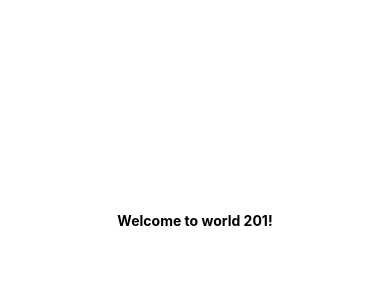
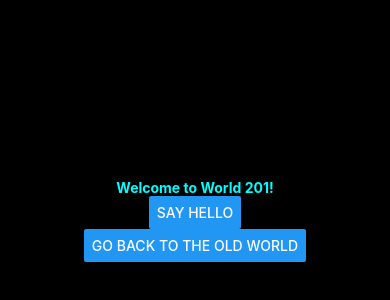
Before and after one commit to Atanwipro201/musync, a React Native app: screen / in a window 390 px wide. Shown: the part 202-502 px from the top of the page. Built offline with nearby package versions, Linux system fonts and the light colour scheme.

Commit message:
Day 3 add components or screens and buttons to test,btw the go back btn doesn't work

```diff
--- a/App.js
+++ b/App.js
@@ -1,21 +1,21 @@
 import { StatusBar } from 'expo-status-bar';
 import React from 'react';
-import { StyleSheet, Text, View } from 'react-native';
+import { StyleSheet, View } from 'react-native';
 import Main from "./screens/main"
 
 
 export default function App() {
   return (
     <View style={styles.container}>
-      <Main />
-      <StatusBar style="auto" />
+      <StatusBar style="auto"/>
+      <Main/>
     </View>
   );
 }
 const styles = StyleSheet.create({
   container: {
     flex: 1,
-    backgroundColor: '#fff',
+    backgroundColor: 'black',
     alignItems: 'center',
     justifyContent: 'center',
   }
--- a/screens/main.js
+++ b/screens/main.js
@@ -1,16 +1,25 @@
 
 import React from 'react';
-import { StyleSheet, Text } from 'react-native';
+import { StyleSheet, Text, Button } from 'react-native';
 
 export default function Main() {
   return (
-      <Text style={styles.imptext}>Welcome to world 201!</Text>
+    <>
+      <Text style={styles.imptext}>Welcome to World 201!</Text>
+      <Button title='say hello' style={styles.nativeButton} onPress={()=>{alert("hello world")}}></Button>
+      <Button title='go back to the old world' style={styles.nativeButton} onPress={()=>{alert("hello world")}}></Button>
+    </>
   );
 }
 
 const styles = StyleSheet.create({
   imptext:{
     fontWeight:"bold",
+    fontSize:"40",
+    color:"cyan"
+  },
+  nativeButton:{
+    color:"white",
     fontSize:"30"
   }
 });
```
